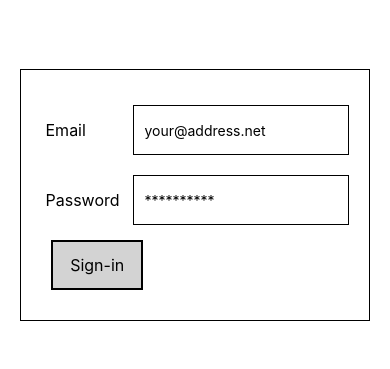
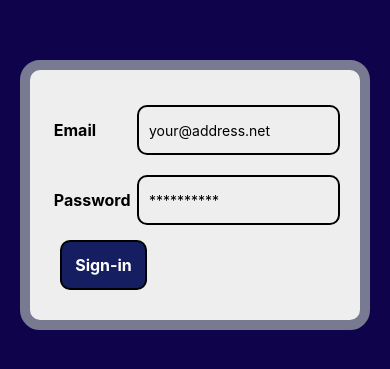
Before and after one commit to Nithu96/ReactNative_Test, a React Native app: screen / in a window 390 px wide. Shown: the part 227-596 px from the top of the page. Built offline with nearby package versions, Linux system fonts and the light colour scheme.

Commit message:
Signin view ui style changers

```diff
--- a/App.js
+++ b/App.js
@@ -14,7 +14,7 @@ export default function App() {
 const styles = StyleSheet.create({
   container: {
     flex: 1,
-    backgroundColor: '#fff',
+    backgroundColor: '#0F044C',
     alignItems: 'center',
     justifyContent: 'center',
   },
--- a/Component/SignIn.js
+++ b/Component/SignIn.js
@@ -102,8 +102,10 @@ export default class SignIn extends Component{
 
 const styles = StyleSheet.create({
     inputUi: {
-        borderColor: "black",
-        borderWidth: 1,
+        backgroundColor: '#EEEEEE',
+        borderColor: "#787A91",
+        borderRadius: 20,
+        borderWidth: 10,
         padding: 20,
         marginLeft: 20,
         marginRight: 20,
@@ -117,15 +119,17 @@ const styles = StyleSheet.create({
     lableText: {
         fontSize: 16,
         color: 'black',
-        width: '30%'
+        width: '30%',
+        fontWeight : 'bold',
      },
     inputText: {
         color: "black",
         borderColor: "black",
-        borderWidth: 1,
+        borderWidth: 2,
         width: '70%',
         height: 50,
         paddingLeft: 10,
+        borderRadius: 10,
      },
     credText: {
         fontSize: 16,
@@ -133,7 +137,7 @@ const styles = StyleSheet.create({
         width: '30%'
      },
     loginBtn: {
-        backgroundColor: "#D3D3D3",
+        backgroundColor: "#141E61",
         borderColor: "black",
         height: 50,
         alignItems: 'center',
@@ -141,10 +145,12 @@ const styles = StyleSheet.create({
         margin: 10,
         width: '30%',
         borderWidth: 2,
+        borderRadius: 10
       },
     loginText: {
-        color: "black",
+        color: "white",
         textAlign: 'center',
+        fontWeight : 'bold',
         fontSize: 16
       },
 })
```
